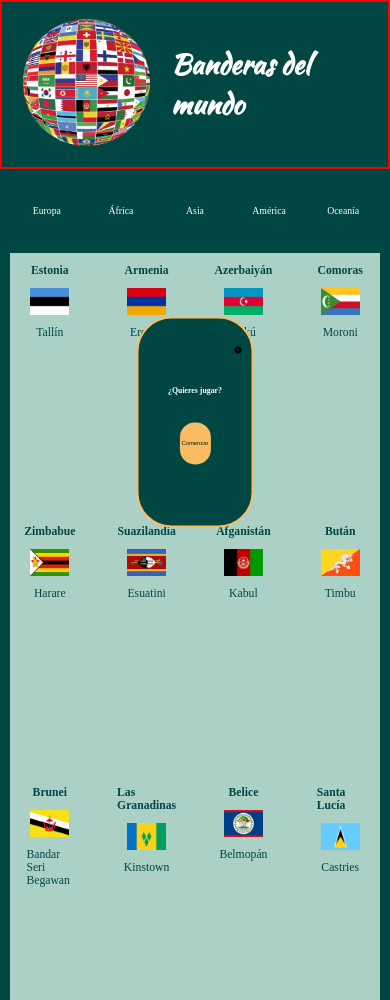
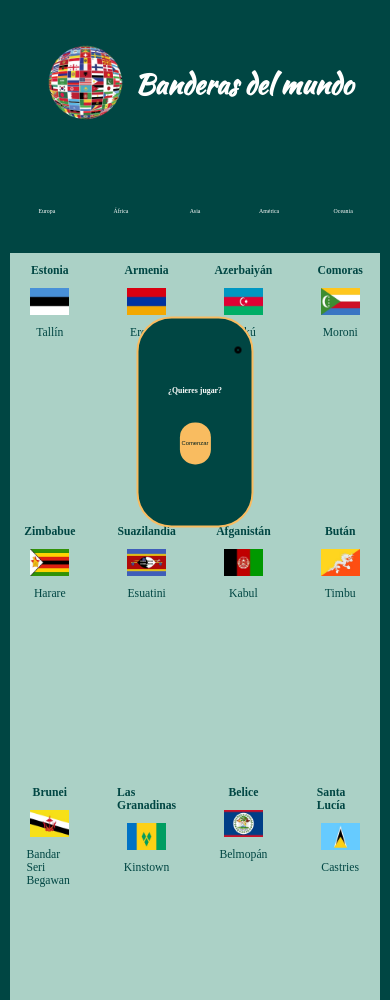
Before and after one commit to SpikeSoap/Flag_Quiz, a plain HTML site: page index.html in a window 390 px wide. Shown: the top 1000 px of the page. Drawn offline with Linux system fonts and the light colour scheme.

Commit message:
Corrección header responsive

```diff
--- a/styles/estilos.css
+++ b/styles/estilos.css
@@ -44,9 +44,12 @@
     align-items: center;
 }
 
+.header-index_figure{
+    width: 15%;
+}
 
 .header-index_figure_img {
-    height: 20vh;
+    width: 100%;
     cursor: pointer;
 }
 
@@ -54,6 +57,7 @@
     font-family: 'Kaushan';
     font-size: 7vw;
     color: var(--blanco);
+
 }
 
 .main-index {
@@ -338,12 +342,26 @@
     .header-index {
         width: 100%;
         height: 20vh;
-        border: 2px solid red;
+        display: flex;
+        align-items: center;
+        justify-content: center;
     }
 
     .modal-container {
         width: 30vw;
         height: 25vh;
+    }
+
+    .header-index_figure{
+        width: 25%;
+    }
+
+    .header-index_figure_img {
+        width: 100%;
+    }
+
+    .main-index_ul_li{
+        font-size: 1.5vw;
     }
 
     .btn-close {
```
